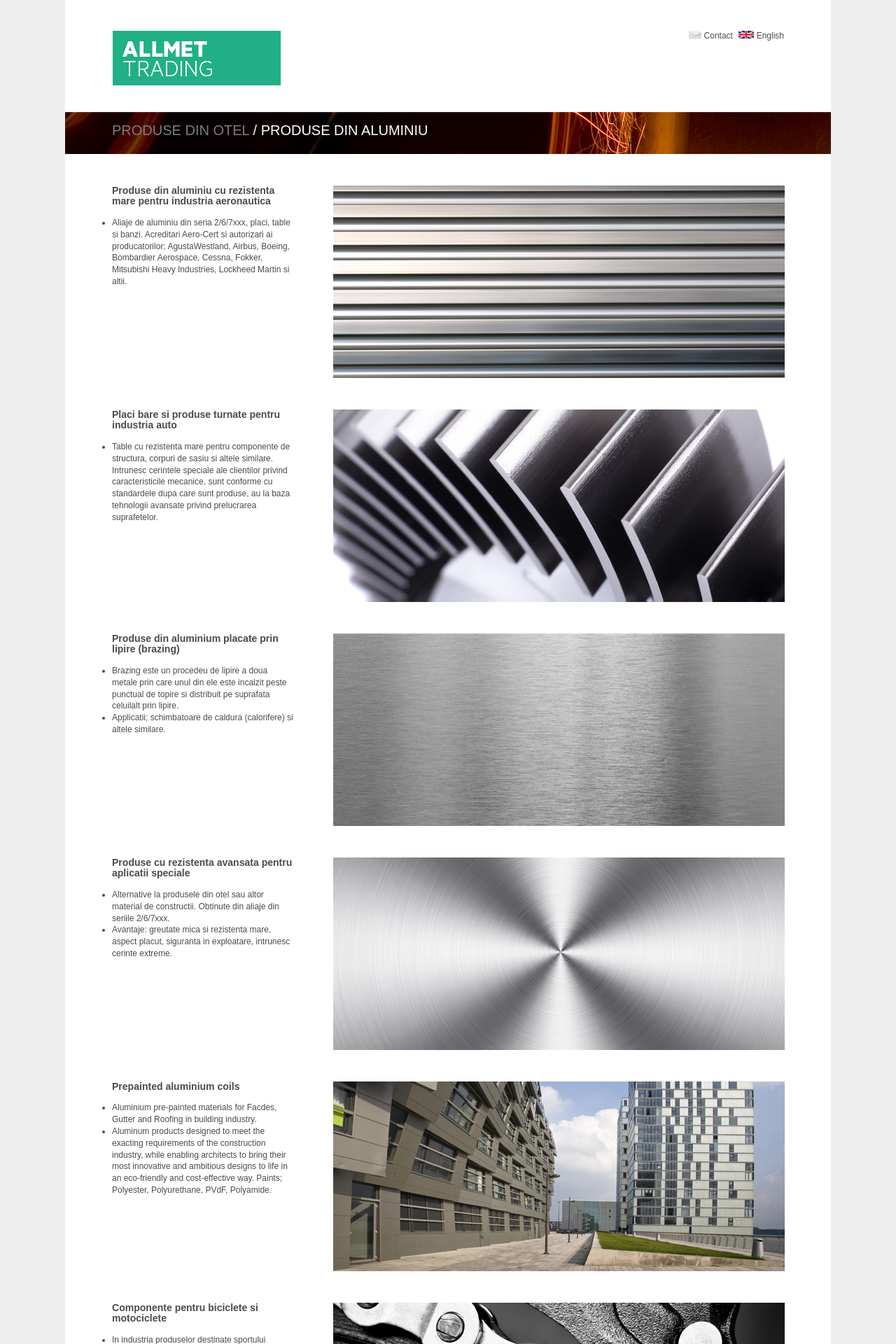
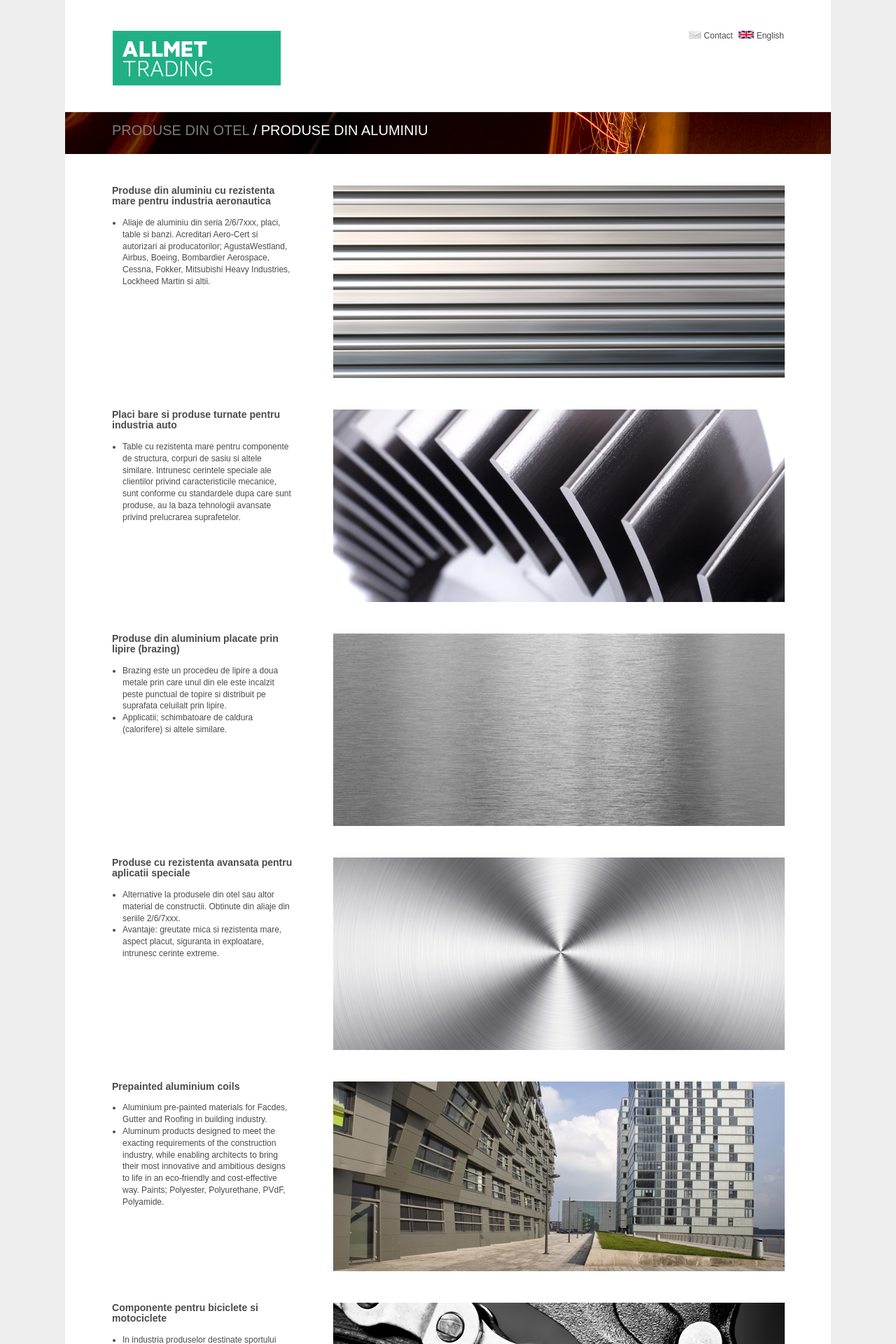
Before and after one commit to janosrusiczki/allmet-jekyll, a Jekyll site: the page built from ro/produse-aluminiu/index.html, in a window 1280 px wide. Shown: the top 1920 px of the page at 70% size. Built offline with Jekyll 4.4.1, drawn with Linux system fonts in a browser that asks for light colours; some web fonts are replaced; Markdown is read by kramdown in place of the engine named in the settings.

Commit message:
List style tweak.

```diff
--- a/css/allmet.css
+++ b/css/allmet.css
@@ -82,7 +82,7 @@ a {
 }
 
 #content .left ul {
-  margin-left: -40px;
+  margin-left: -25px;
 }
 
 #content .left li {
```
